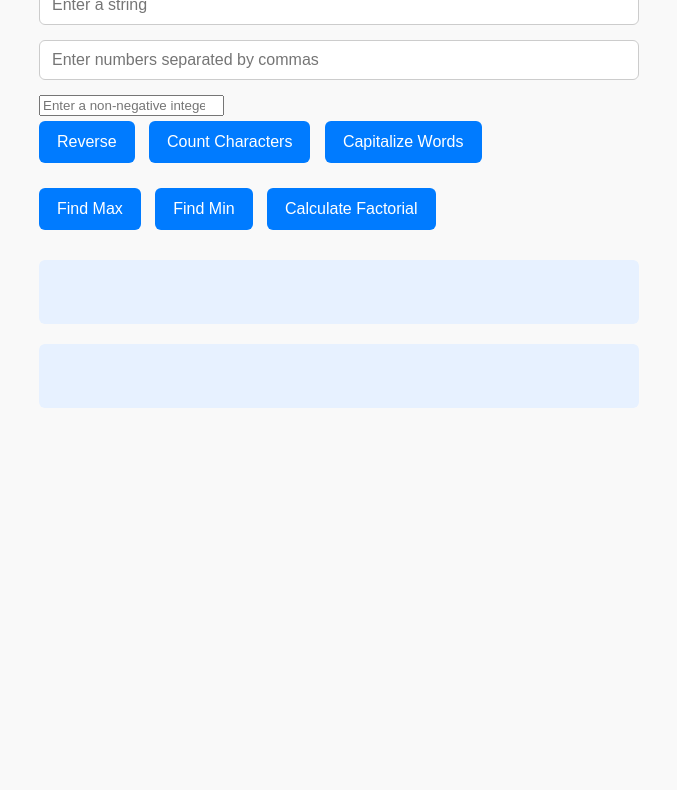
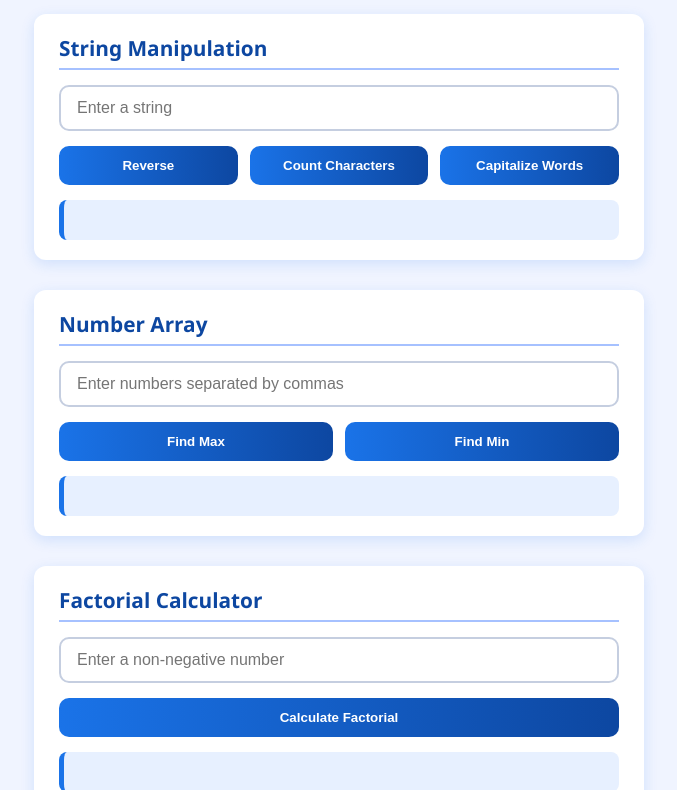
Before and after one commit to esmahcn/functions-with-JavaScript, a plain HTML site: page index.html in a window 1280 px wide. Shown: the part 100-890 px from the top of the page, without its empty margins (301-978 px from the left). Before the commit the page ends 800 px from the top, so only its background shows below. Drawn offline with Linux system fonts and the light colour scheme.

Commit message:
manipulations js

```diff
--- a/index.html
+++ b/index.html
@@ -2,40 +2,65 @@
 <html lang="en">
 
 <head>
-    <meta charset="UTF-8">
-    <link rel="stylesheet" href="style.css">
-    <meta name="viewport" content="width=device-width, initial-scale=1.0">
-    <title>String Manipulations</title>
+    <meta charset="UTF-8" />
+    <meta name="viewport" content="width=device-width, initial-scale=1" />
+    <title>JavaScript Mini Tools</title>
+    <link rel="stylesheet" href="style.css" />
 </head>
 
 <body>
-    <h2>String Manipulation</h2>
 
-    <input type="text" id="inputString" placeholder="Enter a string" />
-    <br>
-    <input type="text" id="inputnumber" placeholder="Enter numbers separated by commas" />
-     <br>
-    <input type="number" id="factorialInput" placeholder="Enter a non-negative integer" min="0" />
+    <h1>JavaScript Mini Tools</h1>
 
-    <div>
-        <button onclick="reverseString()">Reverse</button>
-        <button onclick="countCharacters()">Count Characters</button>
-        <button onclick="capitalizeWords()">Capitalize Words</button>
-    <div style="margin-top: 10px;">
-        <button onclick="findMax()">Find Max</button>
-        <button onclick="findMin()">Find Min</button>
-         <button onclick="calculateFactorial()">Calculate Factorial</button>
-    </div>
-    </div>
-    <div id="stringResult" style="margin-top: 20px;"></div>
-    <div id="arrayResult" style="margin-top: 20px;"></div>
-<div id="factorialResult" style="margin-top: 10px; font-weight: bold;"></div>
+    <section>
+        <h2>String Manipulation</h2>
+        <input type="text" id="inputString" class="input" placeholder="Enter a string" />
+        <div class="button-group">
+            <button onclick="reverseString()">Reverse</button>
+            <button onclick="countCharacters()">Count Characters</button>
+            <button onclick="capitalizeWords()">Capitalize Words</button>
+        </div>
+        <div id="stringResult" class="result-box"></div>
+    </section>
 
+    <section>
+        <h2>Number Array</h2>
+        <input type="text" id="inputnumber" class="input" placeholder="Enter numbers separated by commas" />
+        <div class="button-group">
+            <button onclick="findMax()">Find Max</button>
+            <button onclick="findMin()">Find Min</button>
+        </div>
+        <div id="arrayResult" class="result-box"></div>
+    </section>
 
+    <section>
+        <h2>Factorial Calculator</h2>
+        <input type="number" id="factorialInput" class="input" placeholder="Enter a non-negative number" min="0" />
+        <div class="button-group">
+            <button onclick="calculateFactorial()">Calculate Factorial</button>
+        </div>
+        <div id="factorialResult" class="result-box"></div>
+    </section>
 
+    <section>
+        <h2>Prime Number Checker</h2>
+        <input type="number" id="primeInput" class="input" placeholder="Enter a number" />
+        <div class="button-group">
+            <button onclick="checkPrime()">Check Prime</button>
+        </div>
+        <div id="primeResult" class="result-box"></div>
+    </section>
 
+    <section>
+        <h2>Fibonacci Sequence Generator</h2>
+        <input type="number" id="fibonacciInput" class="input" placeholder="Enter number of terms" min="1" />
+        <div class="button-group">
+            <button onclick="generateFibonacci()">Generate Fibonacci</button>
+        </div>
+        <div id="fibonacciResult" class="result-box"></div>
+    </section>
 
+    <script src="script.js"></script>
 </body>
-<script src="script.js"></script>
 
 </html>
--- a/script.js
+++ b/script.js
@@ -1,13 +1,13 @@
-//Manipulation functions
+// String Manipulation Functions
 function reverseString() {
     const str = document.getElementById("inputString").value;
     const reversed = str.split("").reverse().join("");
     document.getElementById("stringResult").textContent = "Reversed: " + reversed;
 }
+
 function countCharacters() {
     const str = document.getElementById("inputString").value;
-    const count = str.length;
-    document.getElementById("stringResult").textContent = "Character Count: " + count;
+    document.getElementById("stringResult").textContent = "Character Count: " + str.length;
 }
 
 function capitalizeWords() {
@@ -18,56 +18,100 @@ function capitalizeWords() {
         .join(" ");
     document.getElementById("stringResult").textContent = "Capitalized: " + capitalized;
 }
-//array functions
+
+// Array functions
 function getNumbers() {
-    const input = document.getElementById("inputnumber").value;
-    // Convert input string to an array of numbers
+    const input = document.getElementById("inputnumber").value.trim();
+    if (!input.includes(",")) {
+        alert("Please separate numbers with commas.");
+        return [];
+    }
     return input.split(",").map(num => parseFloat(num.trim())).filter(n => !isNaN(n));
 }
 
 function findMax() {
     const numbers = getNumbers();
     if (numbers.length === 0) {
-        document.getElementById("arrayResult").textContent = "Please enter valid numbers.";
+        document.getElementById("arrayResult").textContent = "Invalid input.";
         return;
     }
     const max = Math.max(...numbers);
-    document.getElementById("arrayResult").textContent = "Maximum value: " + max;
+    document.getElementById("arrayResult").textContent = "Maximum: " + max;
 }
 
 function findMin() {
     const numbers = getNumbers();
     if (numbers.length === 0) {
-        document.getElementById("arrayResult").textContent = "Please enter valid numbers.";
+        document.getElementById("arrayResult").textContent = "Invalid input.";
         return;
     }
     const min = Math.min(...numbers);
-    document.getElementById("arrayResult").textContent = "Minimum value: " + min;
+    document.getElementById("arrayResult").textContent = "Minimum: " + min;
 }
 
-
-function getNumbers() {
-    const input = document.getElementById("inputnumber").value.trim();
-
-    // Check if input contains commas
-    if (!input.includes(",")) {
-        alert("Please separate numbers with commas .");
-        let newInput = input.split(/\s+/).join(", ");
+// Factorial
+function factorial(n) {
+    if (n < 0) return undefined;
+    if (n === 0 || n === 1) return 1;
+    let result = 1;
+    for (let i = 2; i <= n; i++) {
+        result *= i;
     }
-    // Normal case, split on commas
-    return input.split(",").map(num => parseFloat(num.trim())).filter(n => !isNaN(n));
+    return result;
 }
 
-function factorial(n) {
-  if (n < 0) return undefined; // Factorial not defined for negative numbers
-  if (n === 0 || n === 1) return 1;
-
-  let result = 1;
-  for (let i = 2; i <= n; i++) {
-    result *= i;
-  }
-  return result;
+function calculateFactorial() {
+    const n = parseInt(document.getElementById("factorialInput").value);
+    const resultArea = document.getElementById("factorialResult");
+    if (isNaN(n) || n < 0) {
+        resultArea.textContent = "Please enter a non-negative number.";
+        return;
+    }
+    resultArea.textContent = `Factorial of ${n} is ${factorial(n)}`;
 }
 
-// Example:
-console.log(factorial(5)); // 120
+// Prime checker
+function isPrime(num) {
+    if (num <= 1) return false;
+    if (num === 2) return true;
+    if (num % 2 === 0) return false;
+    for (let i = 3; i <= Math.sqrt(num); i += 2) {
+        if (num % i === 0) return false;
+    }
+    return true;
+}
+
+function checkPrime() {
+    const input = parseInt(document.getElementById("primeInput").value);
+    const result = document.getElementById("primeResult");
+    if (isNaN(input)) {
+        result.textContent = "Please enter a valid number.";
+        return;
+    }
+    result.textContent = input + (isPrime(input) ? " is a prime number." : " is not a prime number.");
+}
+
+// Fibonacci Sequence Generator
+function generateFibonacci() {
+    const n = parseInt(document.getElementById("fibonacciInput").value);
+    const resultArea = document.getElementById("fibonacciResult");
+
+    if (isNaN(n) || n <= 0) {
+        resultArea.textContent = "Please enter a positive integer.";
+        return;
+    }
+
+    let fibSeq = [];
+
+    for (let i = 0; i < n; i++) {
+        if (i === 0) {
+            fibSeq.push(0);
+        } else if (i === 1) {
+            fibSeq.push(1);
+        } else {
+            fibSeq.push(fibSeq[i - 1] + fibSeq[i - 2]);
+        }
+    }
+
+    resultArea.textContent = `First ${n} Fibonacci numbers: ${fibSeq.join(", ")}`;
+}
--- a/style.css
+++ b/style.css
@@ -1,59 +1,98 @@
+/* Reset & base */
+* {
+  box-sizing: border-box;
+}
+
 body {
-  font-family: Arial, sans-serif;
-  max-width: 600px;
-  margin: 30px auto;
-  padding: 0 20px;
-  background: #f9f9f9;
-  color: #333;
+  font-family: 'Segoe UI', Tahoma, Geneva, Verdana, sans-serif;
+  background: #f0f4ff;
+  color: #222;
+  margin: 0;
+  padding: 20px;
+  max-width: 650px;
+  margin-left: auto;
+  margin-right: auto;
+}
+
+h1 {
+  text-align: center;
+  color: #1a73e8;
+  margin-bottom: 30px;
+  font-weight: 700;
+  letter-spacing: 1.2px;
+}
+
+section {
+  background: white;
+  padding: 20px 25px;
+  border-radius: 12px;
+  box-shadow: 0 4px 14px rgb(26 115 232 / 0.15);
+  margin-bottom: 30px;
 }
 
 h2 {
-  color: #007bff;
-  margin-bottom: 20px;
-  border-bottom: 2px solid #007bff;
-  padding-bottom: 5px;
+  margin-top: 0;
+  margin-bottom: 15px;
+  color: #0d47a1;
+  font-weight: 600;
+  font-size: 1.3rem;
+  border-bottom: 2px solid #a6c1ff;
+  padding-bottom: 6px;
 }
 
-input[type="text"] {
+.input {
   width: 100%;
-  padding: 10px 12px;
+  padding: 12px 16px;
+  font-size: 16px;
+  border: 2px solid #c5cee0;
+  border-radius: 10px;
   margin-bottom: 15px;
-  font-size: 16px;
-  border: 1.5px solid #ccc;
-  border-radius: 6px;
-  box-sizing: border-box;
-  transition: border-color 0.3s ease;
+  transition: border-color 0.25s ease;
 }
 
-input[type="text"]:focus {
-  border-color: #007bff;
+.input:focus {
+  border-color: #1a73e8;
   outline: none;
-  box-shadow: 0 0 6px rgba(0, 123, 255, 0.3);
+  box-shadow: 0 0 6px rgba(26, 115, 232, 0.4);
+}
+
+.button-group {
+  display: flex;
+  flex-wrap: wrap;
+  gap: 12px;
+  margin-bottom: 15px;
 }
 
 button {
-  background-color: #007bff;
+  flex: 1 1 150px;
+  padding: 12px 18px;
+  background: linear-gradient(90deg, #1a73e8, #0d47a1);
   border: none;
   color: white;
-  padding: 12px 18px;
-  font-size: 16px;
-  margin: 5px 10px 10px 0;
-  border-radius: 6px;
+  font-weight: 700;
+  border-radius: 10px;
   cursor: pointer;
-  transition: background-color 0.3s ease;
+  transition: background 0.3s ease;
+  user-select: none;
 }
 
 button:hover {
-  background-color: #0056b3;
+  background: linear-gradient(90deg, #0d47a1, #093974);
 }
 
-div#stringResult,
-div#arrayResult {
-  margin-top: 20px;
-  padding: 12px 15px;
-  background-color: #e7f1ff;
-  border-radius: 6px;
-  font-weight: bold;
-  color: #0a58ca;
+button:active {
+  transform: translateY(1px);
+}
+
+.result-box {
+  background-color: #e7f0ff;
+  border-left: 5px solid #1a73e8;
+  padding: 12px 16px;
+  border-radius: 8px;
+  color: #0b3d91;
+  font-weight: 600;
+  font-size: 16px;
   min-height: 40px;
+  user-select: text;
+  white-space: pre-wrap;
 }
```
